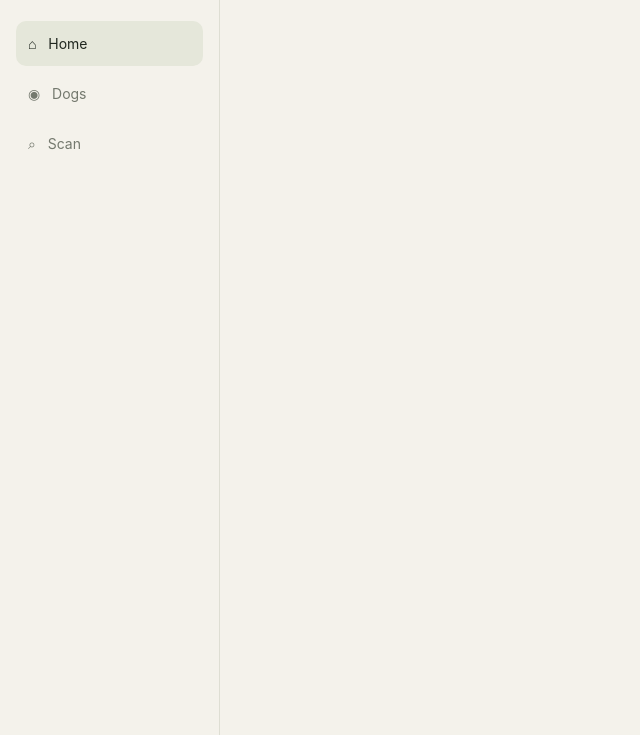
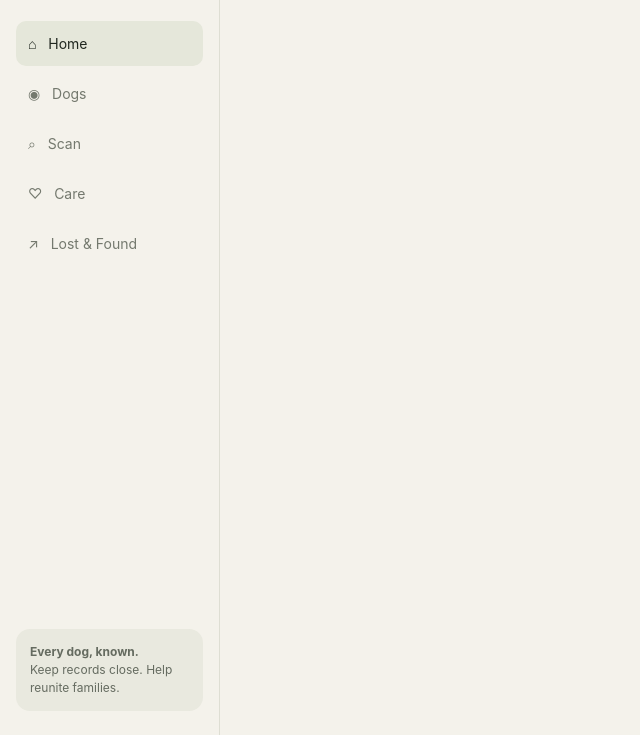
Before and after one commit to theninthfoundry/bhow., a plain HTML site: page public/index.html in a window 1280 px wide. Shown: the part 65-800 px from the top of the page, without its empty margins (0-640 px from the left). Drawn offline with nearby package versions, Linux system fonts and the light colour scheme.

```diff
--- a/public/index.html
+++ b/public/index.html
@@ -39,3 +39,7 @@ button,input,textarea,select{font:inherit}button{cursor:pointer;border:0}
     <button data-page="home" class="active">⌂ &nbsp; Home</button>
     <button data-page="dogs">◉ &nbsp; Dogs</button>
     <button data-page="scan">⌕ &nbsp; Scan</button>
+    <button data-page="care">♡ &nbsp; Care</button>
+    <button data-page="lost">↗ &nbsp; Lost &amp; Found</button>
+  </nav>
+  <div class="sidefoot"><b>Every dog, known.</b><br>Keep records close. Help reunite families.</div>
```
Also changed, not shown: 1 other file.
